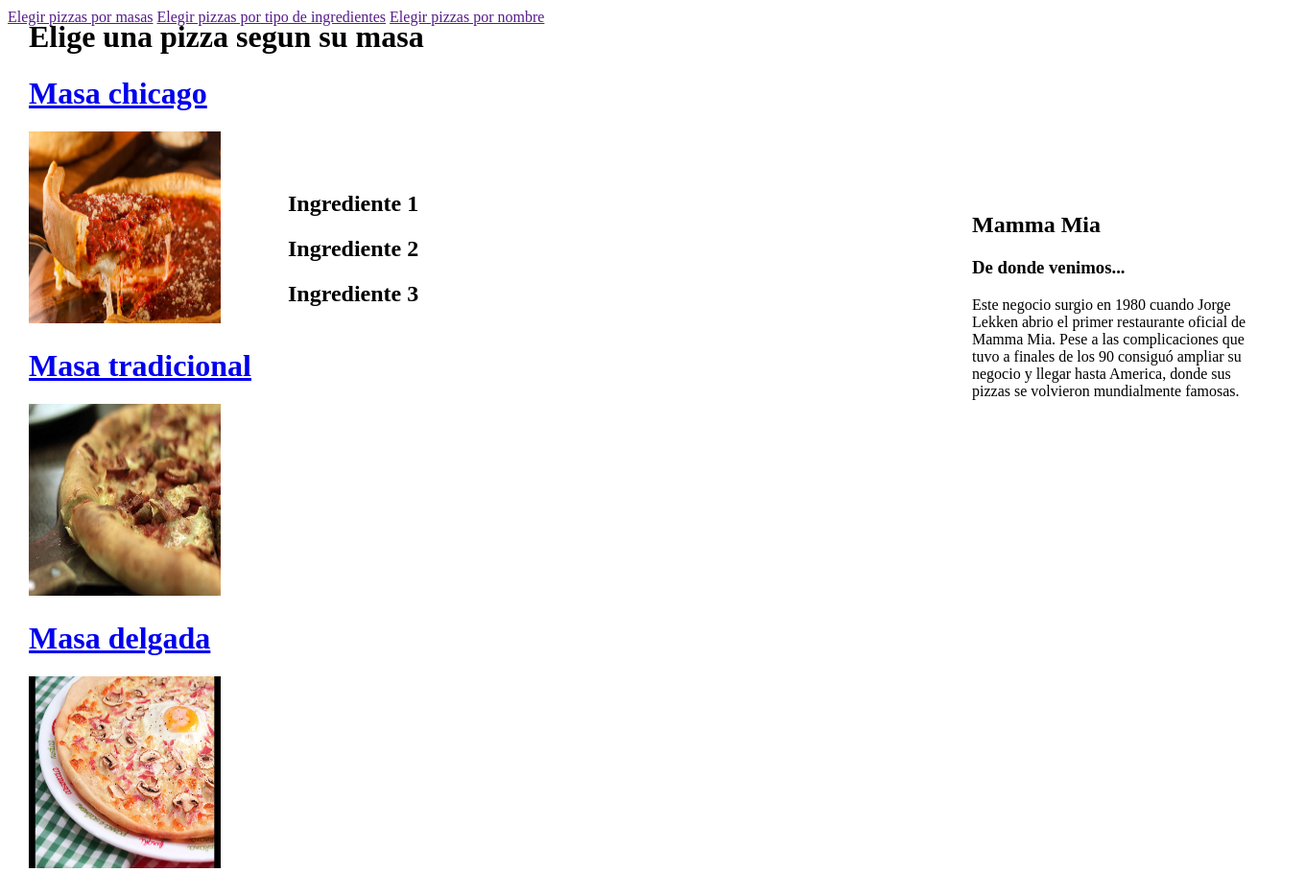
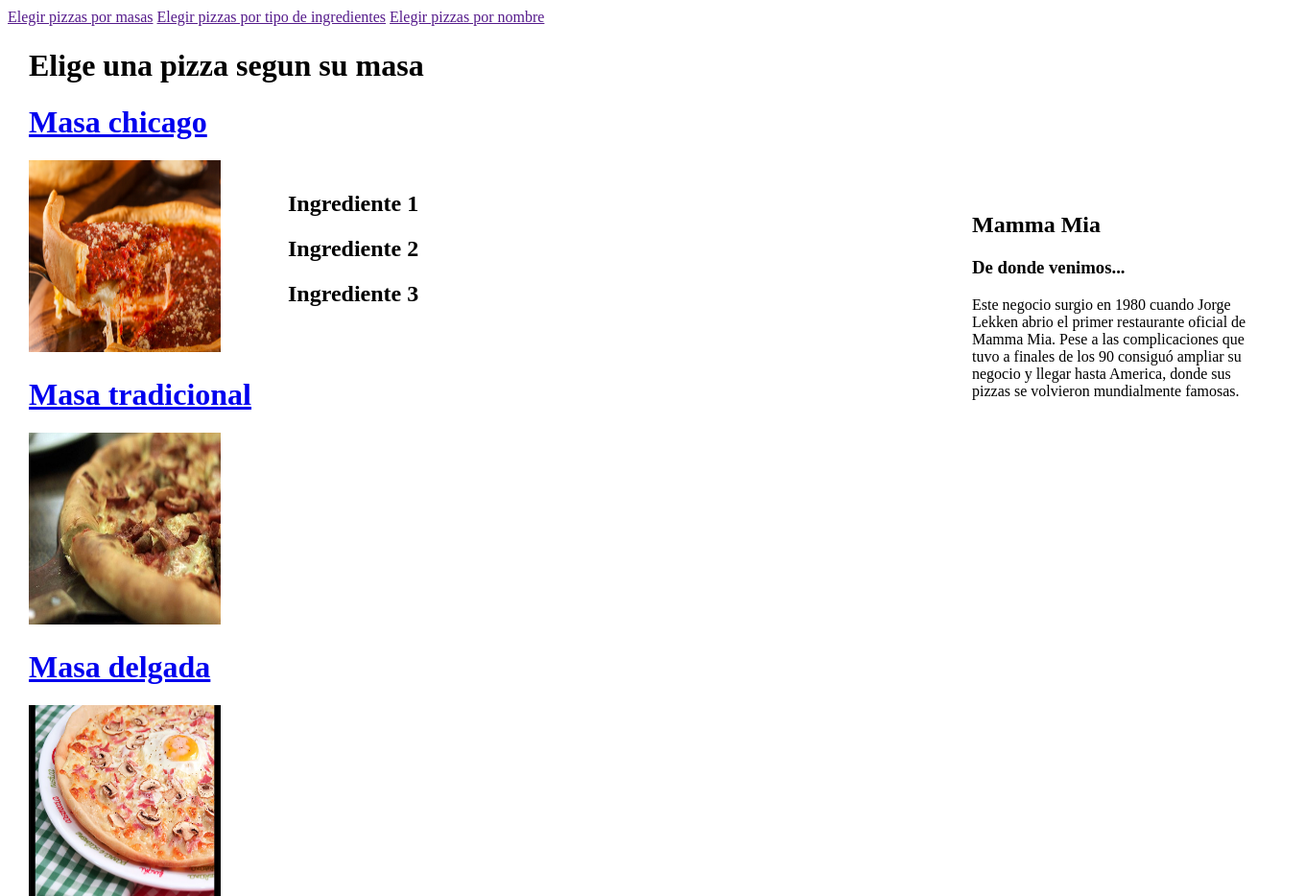
Before and after one commit to amaiaacha/MammaMIa, a Django app: page / in a window 1360 px wide. Shown: the part 71-1005 px from the top of the page at 96% size. Before the commit the page ends 976 px from the top, so only its background shows below. Run offline with Django 3.2, Linux system fonts and the light colour scheme; data comes from the database, SQL or seed files in the repository; both versions use the stored data as it was after the commit.

Commit message:
238234234 commit

```diff
--- a/MammaMia/static/css/diseno.css
+++ b/MammaMia/static/css/diseno.css
@@ -2,7 +2,7 @@
         .contenedorMasa{
             position: absolute;
             left: 30px;
-            top: 70px;
+            top: 100px;
             height: 200px;
             width: 700px;
         }
@@ -10,7 +10,7 @@
             position: absolute;
             top: 250px;
             left: 300px;
-            height: 200px;
+            height: 2000px;
             width: 700px;
         }
         .contenedorDescrip{
@@ -23,4 +23,5 @@
 
         .masasInicio{
 
+
         }
--- a/MammaMia/templates/home.html
+++ b/MammaMia/templates/home.html
@@ -38,8 +38,6 @@
                     {% endif %}
                 </div>
             {%endfor%}
-
-
         </div>
 
 
--- a/proyecto/settings.py
+++ b/proyecto/settings.py
@@ -122,3 +122,4 @@ USE_TZ = True
 
 STATIC_URL = '/static/'
 MEDIA_ROOT = os.path.join(BASE_DIR,'MammaMia/')
+MEDIA_URL = '/media/'
```
Also changed, not shown: MammaMia/migrations/0007_auto_20201112_1822.py (added), db.sqlite3.
